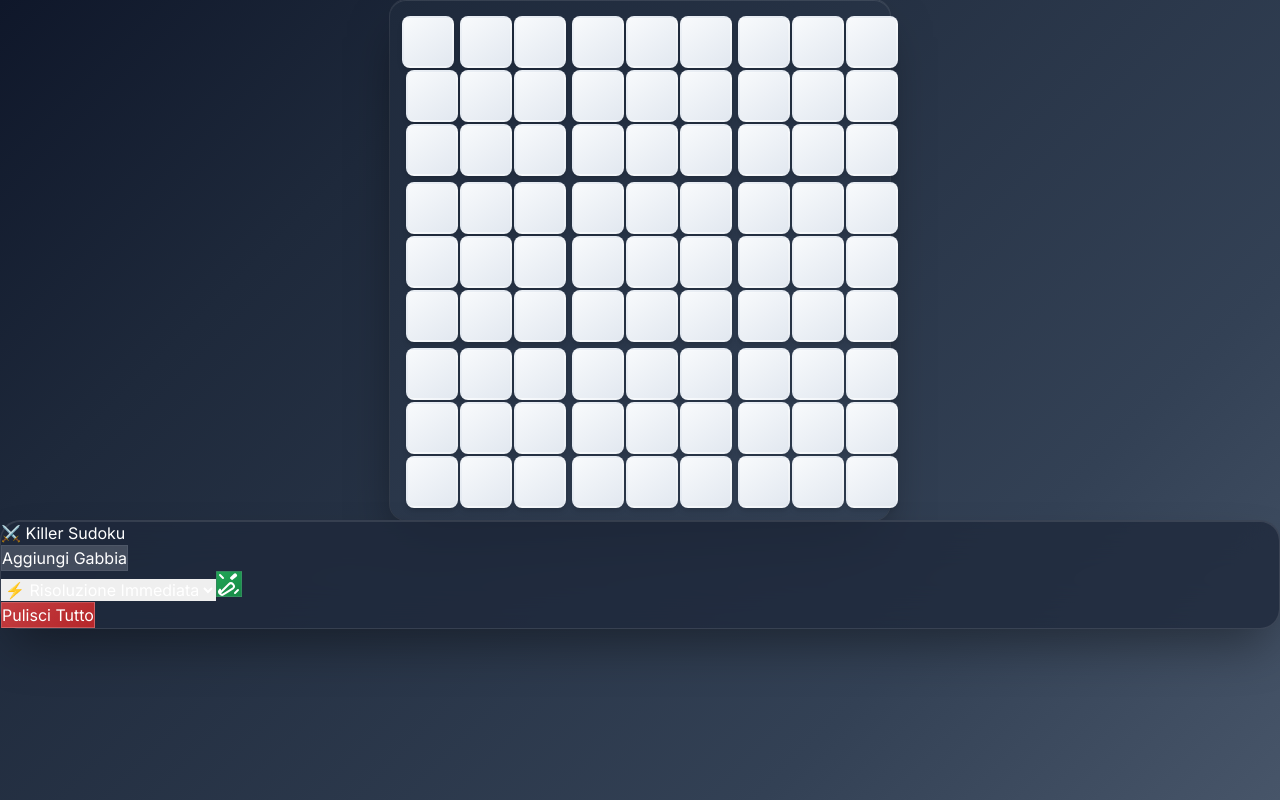
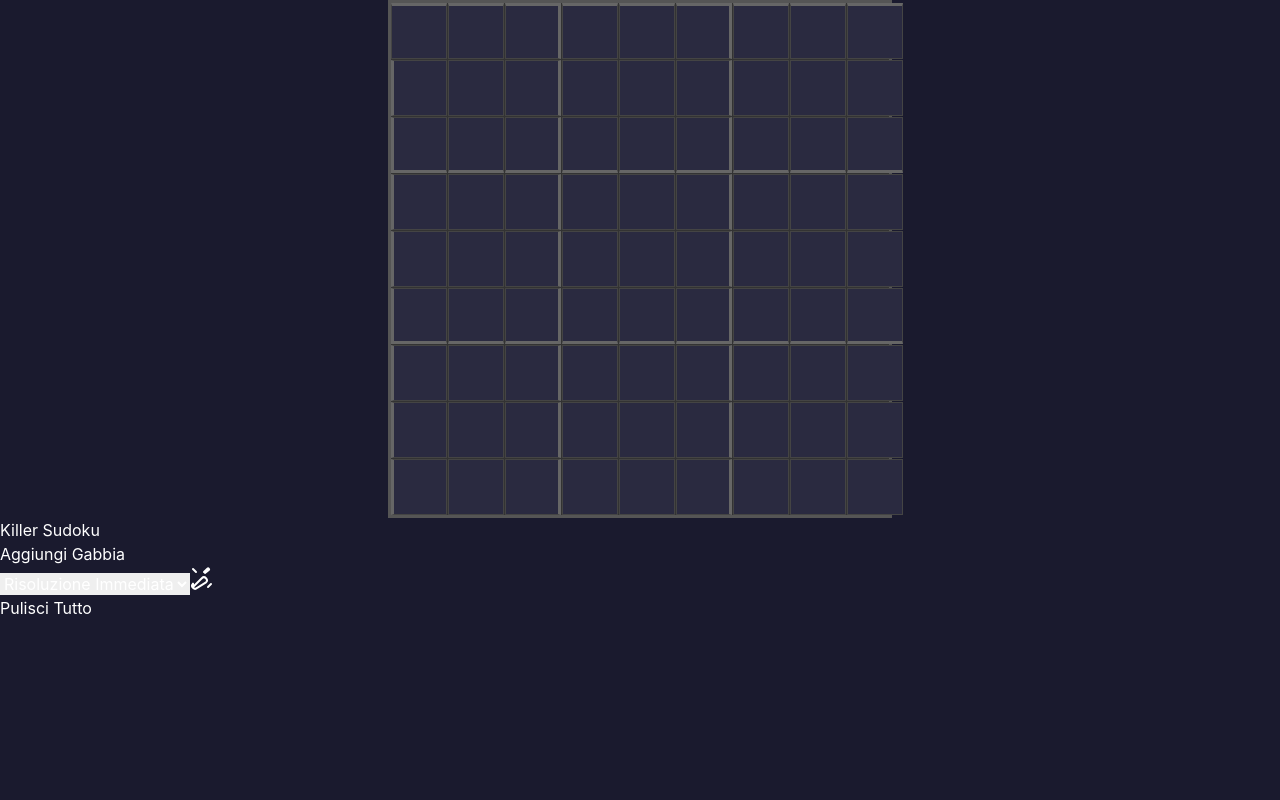
Before and after one commit to massimo-n/killer-sudoku-solver, a React (Vite) app: page / in a window 1280 px wide. Built offline with nearby package versions, Linux system fonts and the light colour scheme.

Commit message:
Simplified UI: Clean, functional design that actually works

```diff
--- a/App.tsx
+++ b/App.tsx
@@ -212,7 +212,7 @@ const App = () => {
     const cellsToHighlight = hoveredCageIndex !== null ? cages[hoveredCageIndex].cells : [];
 
     return (
-        <div className="min-h-screen text-white flex flex-col items-center justify-center p-4 font-sans">
+        <div className="min-h-screen bg-gradient-to-br from-gray-900 to-blue-900 text-white flex flex-col items-center justify-center p-4">
             <main className="flex flex-col md:flex-row gap-8 w-full max-w-6xl">
                 <div className="flex-grow flex justify-center items-start">
                     <div className="grid grid-cols-9 relative sudoku-grid">
@@ -227,10 +227,11 @@ const App = () => {
                                     <div
                                         key={`${r}-${c}`}
                                         onClick={() => handleCellClick(r, c)}
-                                        className={`sudoku-cell
-                                            ${isSelected ? 'selected' : ''}
-                                            ${isHighlighted ? 'highlighted' : ''}
-                                        `}
+                                        className={`sudoku-cell ${
+                                            isSelected ? 'selected' : ''
+                                        } ${
+                                            isHighlighted ? 'highlighted' : ''
+                                        }`}
                                         style={{ backgroundColor: isSelected ? undefined : cageInfo?.color, ...getBorders(r,c) }}
                                     >
                                         {cageSum && <span className="cage-sum">{cageSum}</span>}
@@ -255,21 +256,21 @@ const App = () => {
                     </div>
                 </div>
 
-                <div className="w-full md:w-96 p-6 control-panel shadow-2xl">
-                    <h1 className="text-4xl font-bold mb-6 text-center bg-gradient-to-r from-blue-400 via-purple-500 to-blue-600 bg-clip-text text-transparent">
-                        ⚔️ Killer Sudoku
+                <div className="w-full md:w-96 p-6 bg-gray-800 rounded-lg shadow-lg">
+                    <h1 className="text-3xl font-bold mb-6 text-center text-white">
+                        Killer Sudoku
                     </h1>
 
                     <div className="space-y-4 mb-6">
                         <button
                             onClick={handleAddOrUpdateCage}
-                            className="w-full glass-button text-white font-bold py-3 px-4 rounded-lg shadow-lg"
+                            className="w-full bg-blue-600 hover:bg-blue-700 disabled:bg-gray-500 text-white font-bold py-2 px-4 rounded transition-colors"
                             disabled={isLoading || currentSelection.length === 0}
                         >
                             {editingCageIndex !== null ? 'Aggiorna Gabbia' : 'Aggiungi Gabbia'}
                         </button>
                         {editingCageIndex !== null && (
-                            <button onClick={handleCancelEdit} className="w-full glass-button text-white font-bold py-3 px-4 rounded-lg shadow-lg" style={{background: 'linear-gradient(145deg, rgba(107, 114, 128, 0.8), rgba(75, 85, 99, 0.8))'}}>
+                            <button onClick={handleCancelEdit} className="w-full bg-gray-600 hover:bg-gray-700 text-white font-bold py-2 px-4 rounded transition-colors">
                                 Annulla Modifica
                             </button>
                         )}
@@ -279,7 +280,7 @@ const App = () => {
                         {cages.map((cage, index) => (
                             <div
                                 key={index}
-                                className="cage-item flex items-center justify-between p-3 mb-2"
+                                className="flex items-center justify-between p-2 bg-gray-700 rounded mb-2"
                                 onMouseEnter={() => setHoveredCageIndex(index)}
                                 onMouseLeave={() => setHoveredCageIndex(null)}
                             >
@@ -297,26 +298,26 @@ const App = () => {
 
                     <div className="space-y-4">
                         <div className="flex items-center space-x-2">
-                            <select value={solveMode} onChange={(e) => setSolveMode(e.target.value as 'instant' | 'step')} className="bg-gray-700 bg-opacity-80 backdrop-filter backdrop-blur-lg text-white p-3 rounded-lg w-full border border-gray-600 focus:border-blue-400 outline-none transition-colors">
-                                <option value="instant">⚡ Risoluzione Immediata</option>
-                                <option value="step">👣 Passo Dopo Passo</option>
+                            <select value={solveMode} onChange={(e) => setSolveMode(e.target.value as 'instant' | 'step')} className="bg-gray-700 text-white p-2 rounded w-full">
+                                <option value="instant">Risoluzione Immediata</option>
+                                <option value="step">Passo Dopo Passo</option>
                             </select>
-                            <button onClick={handleSolve} disabled={isLoading || cages.length === 0} className="p-3 glass-button rounded-lg transition-colors" style={{background: 'linear-gradient(145deg, rgba(34, 197, 94, 0.8), rgba(22, 163, 74, 0.8))'}}><MagicWandIcon className="w-6 h-6"/></button>
+                            <button onClick={handleSolve} disabled={isLoading || cages.length === 0} className="p-2 bg-green-600 hover:bg-green-700 disabled:bg-gray-500 rounded transition-colors"><MagicWandIcon className="w-6 h-6"/></button>
                         </div>
 
                         {isLoading && <Spinner />}
                         {error && <p className="text-red-400 bg-red-900 bg-opacity-50 p-2 rounded-md text-sm">{error}</p>}
 
                         {solution && solveMode === 'step' && (
-                            <div className="bg-gray-800 bg-opacity-60 backdrop-filter backdrop-blur-lg p-4 rounded-lg border border-gray-600">
+                            <div className="bg-gray-700 p-3 rounded">
                                 <p className="text-center mb-2">Svelati: {revealedCells.length} / 81</p>
                                 <div className="flex space-x-2">
-                                    <button onClick={handleStep} disabled={revealedCells.length >= 81} className="w-full glass-button flex items-center justify-center gap-2 py-3 px-4 rounded-lg" style={{background: 'linear-gradient(145deg, rgba(99, 102, 241, 0.8), rgba(79, 70, 229, 0.8))'}}><StepForwardIcon className="w-5 h-5"/>Prossimo</button>
-                                    <button onClick={handleRevealAll} className="w-full glass-button flex items-center justify-center gap-2 py-3 px-4 rounded-lg" style={{background: 'linear-gradient(145deg, rgba(147, 51, 234, 0.8), rgba(126, 34, 206, 0.8))'}}><EyeIcon className="w-5 h-5"/>Rivela Tutto</button>
+                                    <button onClick={handleStep} disabled={revealedCells.length >= 81} className="w-full bg-indigo-600 hover:bg-indigo-700 disabled:bg-gray-500 flex items-center justify-center gap-2 py-2 px-4 rounded transition-colors"><StepForwardIcon className="w-5 h-5"/>Prossimo</button>
+                                    <button onClick={handleRevealAll} className="w-full bg-purple-600 hover:bg-purple-700 flex items-center justify-center gap-2 py-2 px-4 rounded transition-colors"><EyeIcon className="w-5 h-5"/>Rivela Tutto</button>
                                 </div>
                             </div>
                         )}
-                        <button onClick={handleClear} className="w-full glass-button text-white font-bold py-3 px-4 rounded-lg" style={{background: 'linear-gradient(145deg, rgba(239, 68, 68, 0.8), rgba(220, 38, 38, 0.8))'}}>
+                        <button onClick={handleClear} className="w-full bg-red-600 hover:bg-red-700 text-white font-bold py-2 px-4 rounded transition-colors">
                             Pulisci Tutto
                         </button>
                     </div>
--- a/index.css
+++ b/index.css
@@ -2,7 +2,7 @@
 @tailwind components;
 @tailwind utilities;
 
-/* Base styles */
+/* Simple, clean styles */
 * {
   box-sizing: border-box;
   margin: 0;
@@ -10,11 +10,8 @@
 }
 
 body {
-  font-family: 'Inter', -apple-system, BlinkMacSystemFont, 'Segoe UI', 'Roboto', sans-serif;
-  -webkit-font-smoothing: antialiased;
-  -moz-osx-font-smoothing: grayscale;
-  background: linear-gradient(135deg, #0f172a 0%, #1e293b 25%, #334155 75%, #475569 100%);
-  background-attachment: fixed;
+  font-family: -apple-system, BlinkMacSystemFont, 'Segoe UI', Roboto, sans-serif;
+  background: #1a1a2e;
   color: white;
   min-height: 100vh;
 }
@@ -23,195 +20,100 @@ body {
   min-height: 100vh;
 }
 
-/* Modern Sudoku grid */
+/* Simple Sudoku grid */
 .sudoku-grid {
   display: grid;
   grid-template-columns: repeat(9, 1fr);
-  gap: 2px;
-  background: linear-gradient(145deg, #1e293b, #334155);
-  border-radius: 16px;
-  padding: 8px;
-  box-shadow:
-    0 25px 50px -12px rgba(0, 0, 0, 0.5),
-    0 0 0 1px rgba(255, 255, 255, 0.1),
-    inset 0 1px 0 rgba(255, 255, 255, 0.1);
+  gap: 1px;
+  background: #333;
+  border: 3px solid #555;
   max-width: 450px;
   margin: 0 auto;
-  backdrop-filter: blur(10px);
 }
 
 .sudoku-cell {
-  width: 46px;
-  height: 46px;
-  background: linear-gradient(145deg, #f8fafc, #e2e8f0);
-  border-radius: 8px;
+  width: 48px;
+  height: 48px;
+  background: #2a2a40;
   display: flex;
   align-items: center;
   justify-content: center;
-  color: #1e293b;
-  font-size: 18px;
-  font-weight: 700;
+  color: white;
+  font-size: 20px;
+  font-weight: bold;
   cursor: pointer;
   position: relative;
-  transition: all 0.3s cubic-bezier(0.4, 0, 0.2, 1);
-  border: 2px solid transparent;
-  box-shadow:
-    0 4px 6px -1px rgba(0, 0, 0, 0.1),
-    0 2px 4px -1px rgba(0, 0, 0, 0.06),
-    inset 0 1px 0 rgba(255, 255, 255, 0.1);
+  border: 1px solid #444;
+  transition: all 0.2s ease;
 }
 
 .sudoku-cell:hover {
-  transform: translateY(-2px);
-  box-shadow:
-    0 10px 15px -3px rgba(0, 0, 0, 0.2),
-    0 4px 6px -2px rgba(0, 0, 0, 0.1),
-    inset 0 1px 0 rgba(255, 255, 255, 0.2);
-  background: linear-gradient(145deg, #ffffff, #f1f5f9);
+  background: #3a3a50;
 }
 
 .sudoku-cell.selected {
-  background: linear-gradient(145deg, #3b82f6, #2563eb) !important;
+  background: #4a90e2 !important;
   color: white !important;
-  border-color: #1d4ed8;
-  box-shadow:
-    0 0 0 3px rgba(59, 130, 246, 0.3),
-    0 10px 15px -3px rgba(59, 130, 246, 0.4),
-    inset 0 1px 0 rgba(255, 255, 255, 0.2);
-  transform: scale(1.05);
 }
 
 .sudoku-cell.highlighted {
-  background: linear-gradient(145deg, #fbbf24, #f59e0b) !important;
-  color: #1e293b !important;
-  border-color: #d97706;
-  animation: pulse-glow 2s infinite;
+  background: #f5a623 !important;
+  color: black !important;
 }
 
-@keyframes pulse-glow {
-  0%, 100% {
-    box-shadow:
-      0 0 0 2px rgba(251, 191, 36, 0.4),
-      0 4px 6px -1px rgba(0, 0, 0, 0.1);
-  }
-  50% {
-    box-shadow:
-      0 0 0 4px rgba(251, 191, 36, 0.6),
-      0 8px 25px -5px rgba(251, 191, 36, 0.3);
-  }
+/* 3x3 section borders */
+.sudoku-cell:nth-child(3n):not(:nth-child(9n)) {
+  border-right: 3px solid #666;
 }
 
-/* Cage sum styling */
-.sudoku-cell .cage-sum {
+.sudoku-cell:nth-child(9n+1):not(:first-child) {
+  border-left: 3px solid #666;
+}
+
+.sudoku-cell:nth-child(n+1):nth-child(-n+9) {
+  border-top: 3px solid #666;
+}
+
+.sudoku-cell:nth-child(n+19):nth-child(-n+27),
+.sudoku-cell:nth-child(n+46):nth-child(-n+54) {
+  border-bottom: 3px solid #666;
+}
+
+/* Cage sum */
+.cage-sum {
   position: absolute;
   top: 2px;
   left: 3px;
   font-size: 10px;
-  font-weight: 600;
-  color: #374151;
+  font-weight: bold;
+  color: #333;
   background: rgba(255, 255, 255, 0.9);
-  padding: 1px 3px;
-  border-radius: 4px;
+  padding: 1px 2px;
+  border-radius: 2px;
   line-height: 1;
 }
 
-/* Thick borders for 3x3 sections */
-.sudoku-cell:nth-child(3n):not(:nth-child(9n)) {
-  margin-right: 4px;
-}
-
-.sudoku-cell:nth-child(9n+1):not(:first-child) {
-  margin-left: 4px;
-}
-
-.sudoku-cell:nth-child(n+1):nth-child(-n+9) {
-  margin-top: 4px;
-}
-
-.sudoku-cell:nth-child(n+19):nth-child(-n+27),
-.sudoku-cell:nth-child(n+46):nth-child(-n+54) {
-  margin-bottom: 4px;
-}
-
-/* Input styling */
+/* Input */
 .inline-input {
   width: 100%;
   height: 100%;
-  background: rgba(30, 41, 59, 0.95);
-  color: #fbbf24;
+  background: #1a1a2e;
+  color: #f5a623;
   text-align: center;
   font-size: 16px;
-  font-weight: 700;
-  border: 2px solid #fbbf24;
-  border-radius: 6px;
+  font-weight: bold;
+  border: 2px solid #f5a623;
   outline: none;
-  backdrop-filter: blur(10px);
-}
-
-/* Control panel styling */
-.control-panel {
-  background: rgba(30, 41, 59, 0.8);
-  backdrop-filter: blur(20px);
-  border: 1px solid rgba(255, 255, 255, 0.1);
-  border-radius: 20px;
-  box-shadow:
-    0 25px 50px -12px rgba(0, 0, 0, 0.4),
-    inset 0 1px 0 rgba(255, 255, 255, 0.1);
-}
-
-.glass-button {
-  background: linear-gradient(145deg, rgba(59, 130, 246, 0.8), rgba(37, 99, 235, 0.8));
-  backdrop-filter: blur(10px);
-  border: 1px solid rgba(255, 255, 255, 0.2);
-  transition: all 0.3s cubic-bezier(0.4, 0, 0.2, 1);
-}
-
-.glass-button:hover:not(:disabled) {
-  background: linear-gradient(145deg, rgba(59, 130, 246, 1), rgba(37, 99, 235, 1));
-  transform: translateY(-2px);
-  box-shadow: 0 10px 20px -5px rgba(59, 130, 246, 0.4);
-}
-
-.glass-button:active {
-  transform: translateY(0);
-}
-
-.glass-button:disabled {
-  background: rgba(107, 114, 128, 0.5);
-  border-color: rgba(107, 114, 128, 0.3);
-  cursor: not-allowed;
-}
-
-/* Cage list styling */
-.cage-item {
-  background: rgba(55, 65, 81, 0.6);
-  backdrop-filter: blur(10px);
-  border: 1px solid rgba(255, 255, 255, 0.1);
-  border-radius: 12px;
-  transition: all 0.2s ease;
-}
-
-.cage-item:hover {
-  background: rgba(55, 65, 81, 0.8);
-  border-color: rgba(255, 255, 255, 0.2);
-  transform: translateX(4px);
 }
 
 @media (min-width: 768px) {
   .sudoku-cell {
-    width: 52px;
-    height: 52px;
-    font-size: 22px;
+    width: 56px;
+    height: 56px;
+    font-size: 24px;
   }
 
   .sudoku-grid {
-    max-width: 500px;
-    padding: 12px;
-  }
-
-  .sudoku-cell .cage-sum {
-    font-size: 11px;
-    top: 3px;
-    left: 4px;
+    max-width: 504px;
   }
 }
--- a/index.html
+++ b/index.html
@@ -4,10 +4,7 @@
     <meta charset="UTF-8" />
     <link rel="icon" type="image/svg+xml" href="./vite.svg" />
     <meta name="viewport" content="width=device-width, initial-scale=1.0" />
-    <title>⚔️ Killer Sudoku Solver</title>
-    <link rel="preconnect" href="https://fonts.googleapis.com">
-    <link rel="preconnect" href="https://fonts.gstatic.com" crossorigin>
-    <link href="https://fonts.googleapis.com/css2?family=Inter:wght@400;500;600;700;800&display=swap" rel="stylesheet">
+    <title>Killer Sudoku Solver</title>
     <!-- Start Single Page Apps for GitHub Pages -->
     <script type="text/javascript">
       // Single Page Apps for GitHub Pages
```
